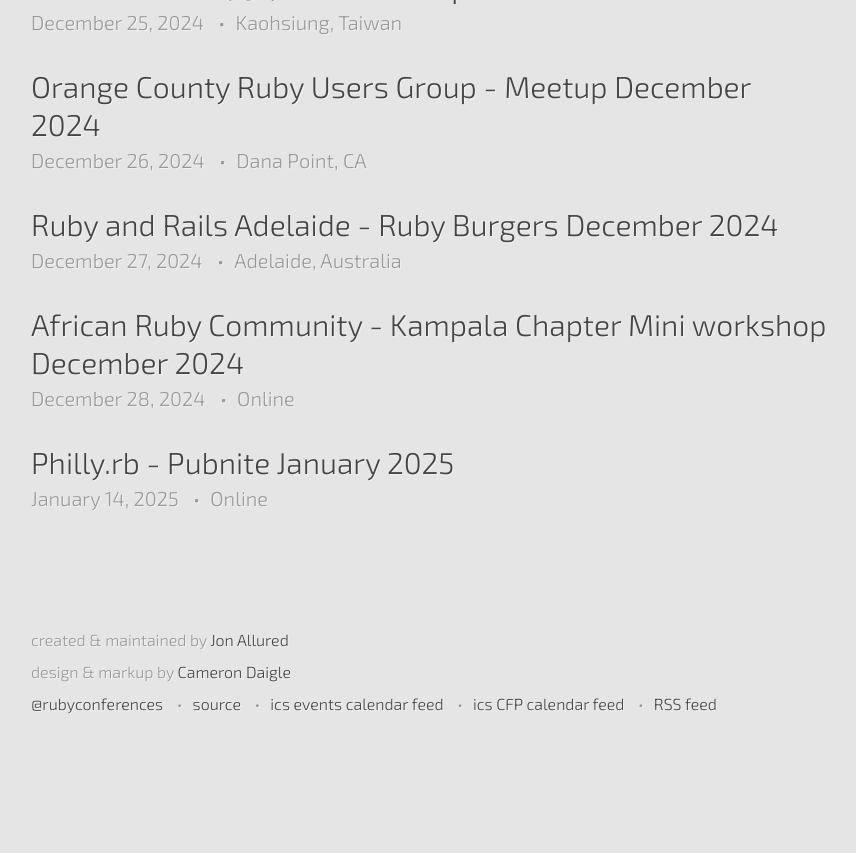
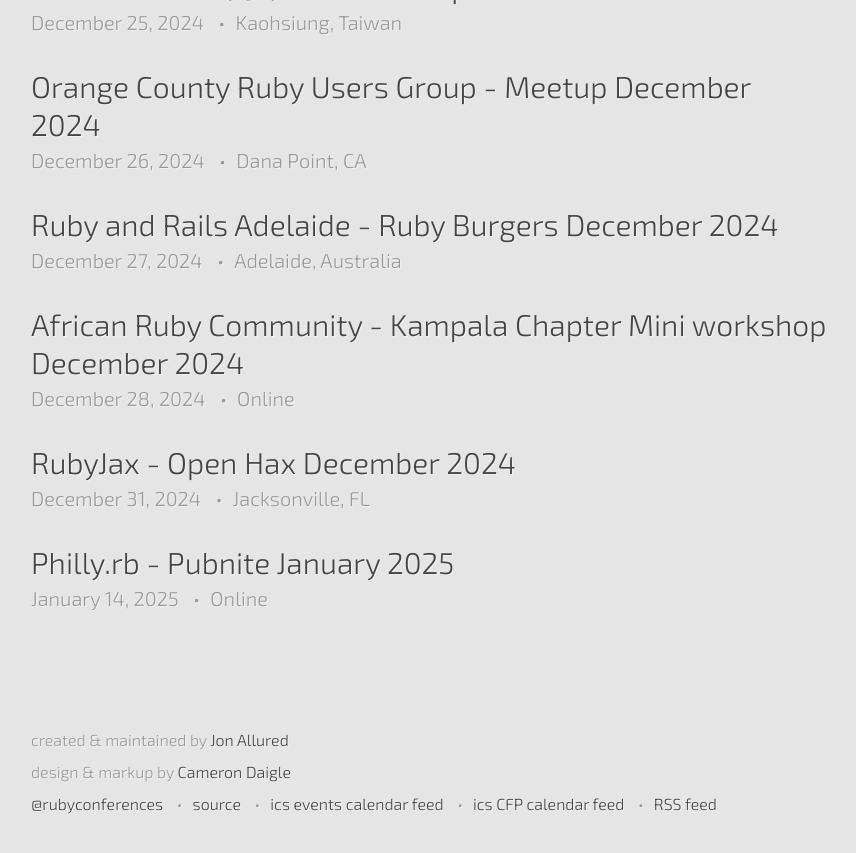
Before and after one commit to ruby-conferences/ruby-conferences.github.io, a Jekyll site: the page built from meetups/index.html, in a window 1280 px wide and 900 px high, scrolled down 20514 px. Shown: the top 853 px of the window, without its empty margins (209-1065 px from the left). Built offline with Jekyll 4.4.1, drawn with Linux system fonts in a browser that asks for light colours; before the commit the page ends 21314 px from its top, so only the background shows below that.

Commit message:
Add RubyJax and update African Ruby Community Meetups (#749)
Co-authored-by: marcoroth <marcoroth@users.noreply.github.com>

```diff
--- a/_data/meetups.yml
+++ b/_data/meetups.yml
@@ -1655,7 +1655,7 @@
   date: 2024-09-21
   start_time: 11:00:00 EAT
   end_time: 13:00:00 EAT
-  url: https://www.meetup.com/african_ruby_community/events/hqdljtygcmbcc
+  url: https://www.meetup.com/african_ruby_community/events/303170792
 
 - name: Pune Ruby Users Group - September Meetup
   location: Pune, India
@@ -2616,6 +2616,13 @@
   end_time: 13:00:00 EAT
   url: https://www.meetup.com/african_ruby_community/events/hqdljtygcqblc
 
+- name: RubyJax - Open Hax December 2024
+  location: Jacksonville, FL
+  date: 2024-12-31
+  start_time: 18:30:00 EDT
+  end_time: 20:00:00 EDT
+  url: https://www.meetup.com/rubyjax/events/llklbtygcqbpc
+
 - name: Philly.rb - Pubnite January 2025
   location: Online
   date: 2025-01-14
```
